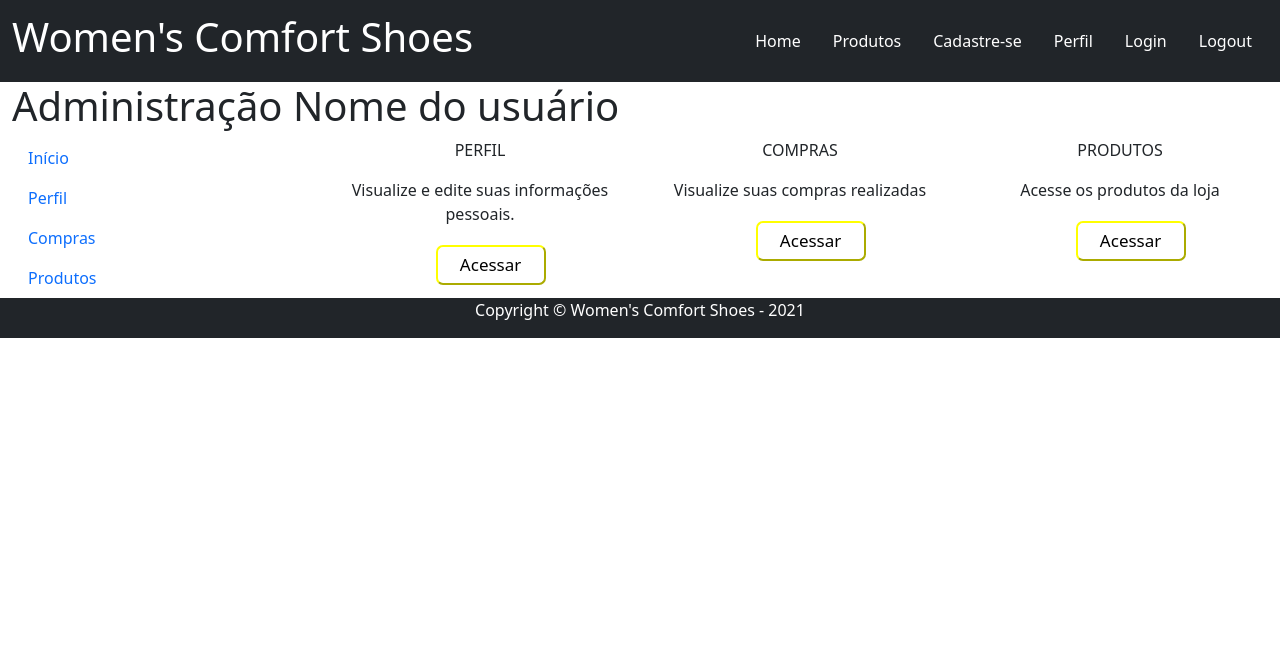
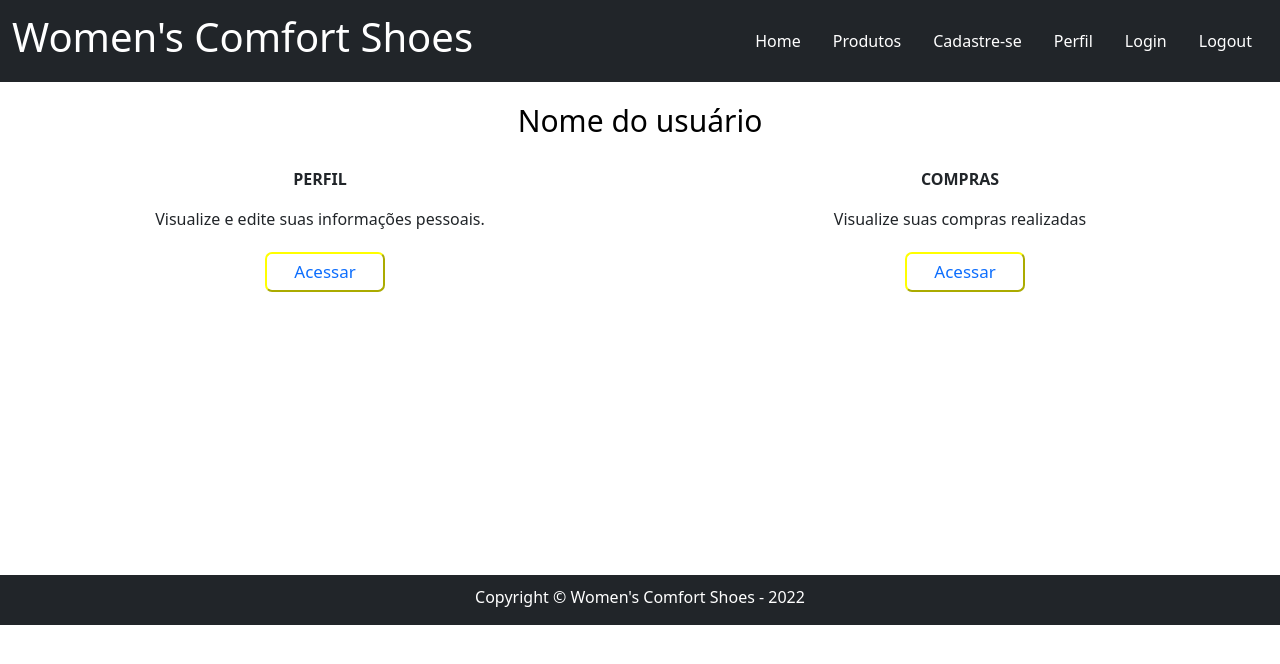
Before and after one commit to jonataspedro01/ProjetosIFRN, a plain HTML site: page Women'sComfortShoes(2°)/perfil.html in a window 1280 px wide. Drawn offline with nearby package versions, Linux system fonts and the light colour scheme.

Commit message:
páginas atualizadas

```diff
--- a/Women'sComfortShoes(2°)/estilos.css
+++ b/Women'sComfortShoes(2°)/estilos.css
@@ -161,6 +161,11 @@ margin-top: 10px;
     text-align: center;
   }
 
+  .log{
+    margin-bottom: 258px;
+        text-align: center;
+  }
+
    /* cadastro.html */
 
    .cadastro
@@ -191,6 +196,11 @@ margin-top: 10px;
     width: 230px;
     }
 
+    .cada{
+      margin-bottom: 3px;
+          text-align: center;
+    }
+
   /* compras.html , produtoscadastrados.html */
 
   .table
@@ -198,9 +208,39 @@ margin-top: 10px;
     text-align: center;
   }
 
+  .kom{
+
+    margin-top: -6px;
+  }
+
+  .link{
+    font-size: 18px;
+    color: #000;
+    width: 200px;
+    margin-left: 20px;
+  }
   /* detalhes.html */
 
   .h1{
     border-block-start-color: brown;
 
         }
+
+
+
+        /* perfil.html */
+
+        p{
+          text-align: center;
+        }
+        .perfil{
+          margin-bottom: 271px;
+          text-align: center;
+        }
+
+        .btncinco{
+         text-align: center;
+           margin-top: 5px;
+           margin-left: 10px;
+          width: 120px;
+        }
--- a/Women'sComfortShoes(2°)/perfil.html
+++ b/Women'sComfortShoes(2°)/perfil.html
@@ -40,36 +40,32 @@
 
 <div class="container-fluid">
     <div class="row ">
-       <div class="col-12 col-md-8 ">
-        <h1>Administração Nome do usuário</h1>
+       <div class="col-12 col-md-12 ">
+        <h1 class="titulo">Nome do usuário</h1>
 
          </div>
       </div>
     </div>
+        <div class="container-fluid">
+          <div class="perfil">
+          <div class="row ">
+            <div class="col-12 col-md-6 ">
+             <p><b>PERFIL</b></p>
+             <p>Visualize e edite suas informações pessoais.</p>
+             <button class="btncinco">
+                <a href="dadospessoais.html">Acessar</a>
+              </button>
 
-        <div class="container-fluid">
-            <div class="row ">
-               <div class="col-12 col-md-3 ">
-                <a class="nav-link text-black" aria-current="page" href="index.html">Início</a>
-                <a class="nav-link text-black" aria-current="page" href="dadospessoais.html">Perfil</a>
-                <a class="nav-link text-black" aria-current="page" href="compras.html">Compras</a>
-                <a class="nav-link text-black" aria-current="page" href="produtos.html">Produtos</a>
-            </div>
-            <div class="col-12 col-md-3 ">
-             <p>PERFIL</p>
-             <p>Visualize e edite suas informações pessoais.</p>
-             <form method="get" action="dadospessoais.html"><button type="submit">Acessar</button></form>
           </div>
-          <div class="col-12 col-md-3 ">
-            <p>COMPRAS</p>
+
+          <div class="col-12 col-md-6 ">
+            <p><b>COMPRAS</b></p>
              <p>Visualize suas compras realizadas</p>
-             <form method="get" action="compras.html"><button type="submit">Acessar</button></form>
+             <button class="btncinco">
+                <a href="compras.html">Acessar</a>
+              </button>
+              </div>
         </div>
-        <div class="col-12 col-md-3 ">
-          <p>PRODUTOS</p>
-          <p>Acesse os produtos da loja</p>
-          <form method="get" action="produtos.html"><button type="submit">Acessar</button></form>
-             </div>
           </div>
         </div>
 
@@ -77,7 +73,7 @@
               <div class="row rodape">
                 <div class="col-12 col-md-12 ">
 
-                <p>Copyright ©  Women's Comfort Shoes - 2021 </p>
+                  <p class="rodapetwo">Copyright ©  Women's Comfort Shoes - 2022 </p>
                </div>
             </div>
         </div>
```
Also changed, not shown: Women'sComfortShoes(2°)/cadastro.html (+2 -1 lines), Women'sComfortShoes(2°)/compras.html (+16 -13 lines), Women'sComfortShoes(2°)/login.html (+2 -1 lines).
